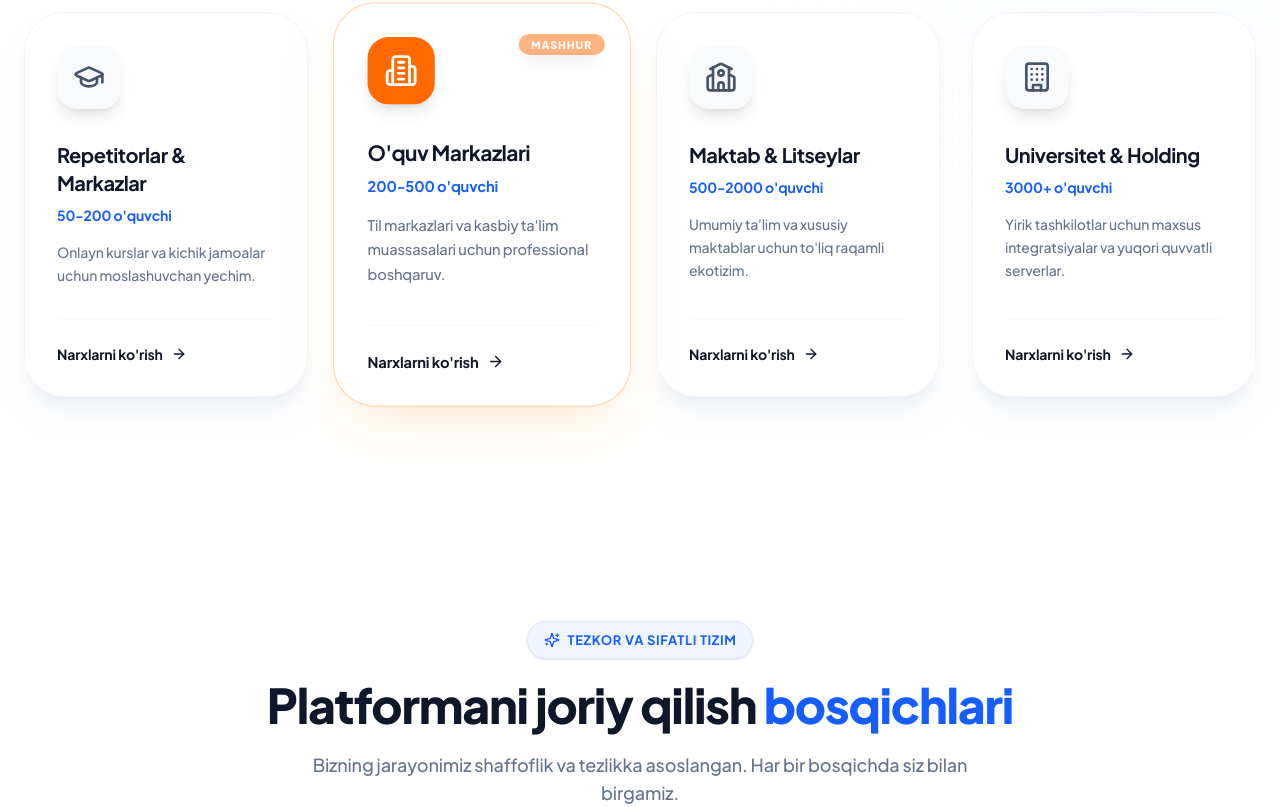
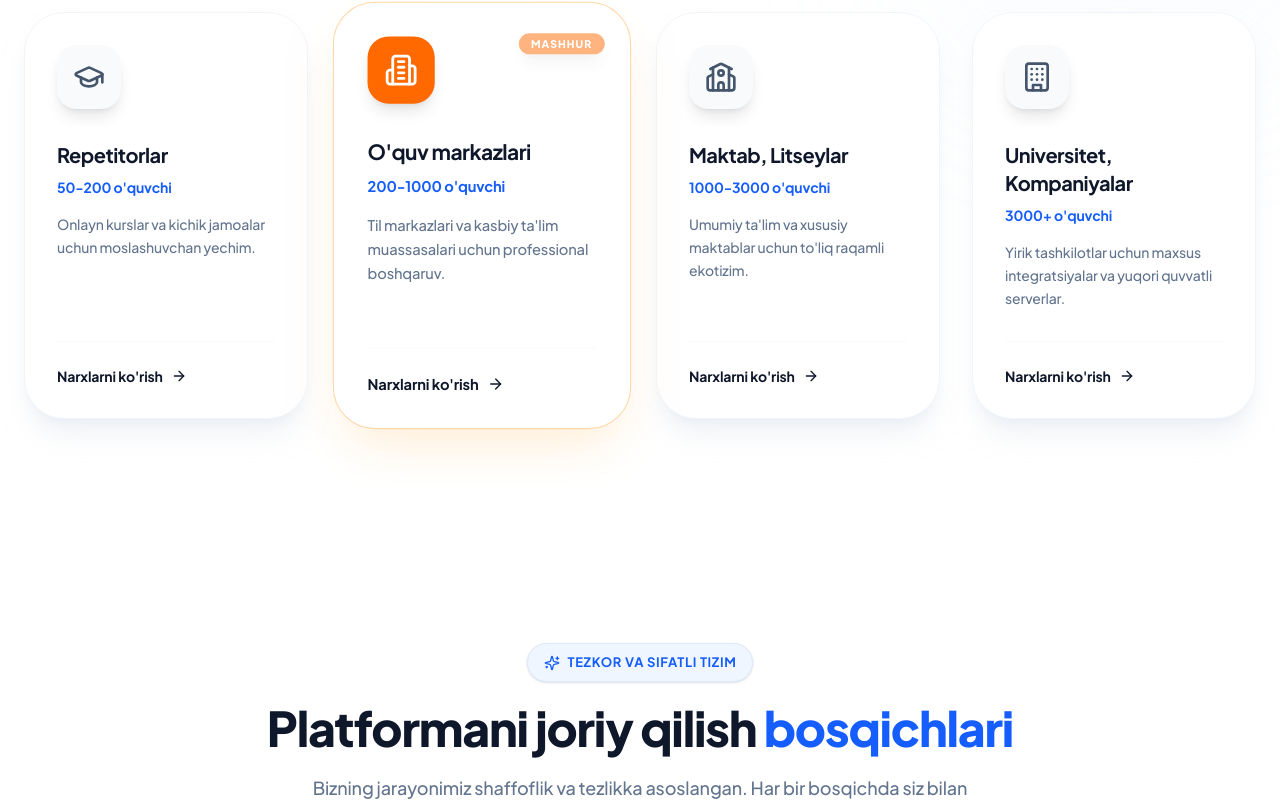
Before and after one commit to AdhamNomozov/EduPlatforma_landing, a Next.js app: page / in a window 1280 px wide. Shown: the part 3106-3913 px from the top of the page. Built offline with nearby package versions, Linux system fonts and the light colour scheme.

Commit message:
Update target-segments.tsx

```diff
--- a/components/target-segments.tsx
+++ b/components/target-segments.tsx
@@ -22,7 +22,7 @@ export function TargetSegments() {
   const segments = [
     {
       icon: GraduationCap,
-      title: "Repetitorlar & Markazlar",
+      title: "Repetitorlar",
       students: "50-200 o'quvchi",
       desc: "Onlayn kurslar va kichik jamoalar uchun moslashuvchan yechim.",
       color: "blue",
@@ -30,8 +30,8 @@ export function TargetSegments() {
     },
     {
       icon: Building2,
-      title: "O'quv Markazlari",
-      students: "200-500 o'quvchi",
+      title: "O'quv markazlari",
+      students: "200-1000 o'quvchi",
       desc: "Til markazlari va kasbiy ta'lim muassasalari uchun professional boshqaruv.",
       color: "orange",
       featured: true,
@@ -39,15 +39,15 @@ export function TargetSegments() {
     },
     {
       icon: School,
-      title: "Maktab & Litseylar",
-      students: "500-2000 o'quvchi",
+      title: "Maktab, Litseylar",
+      students: "1000-3000 o'quvchi",
       desc: "Umumiy ta'lim va xususiy maktablar uchun to'liq raqamli ekotizim.",
       color: "emerald",
       pricingId: "pricing-premium",
     },
     {
       icon: Building,
-      title: "Universitet & Holding",
+      title: "Universitet, Kompaniyalar",
       students: "3000+ o'quvchi",
       desc: "Yirik tashkilotlar uchun maxsus integratsiyalar va yuqori quvvatli serverlar.",
       color: "purple",
```
